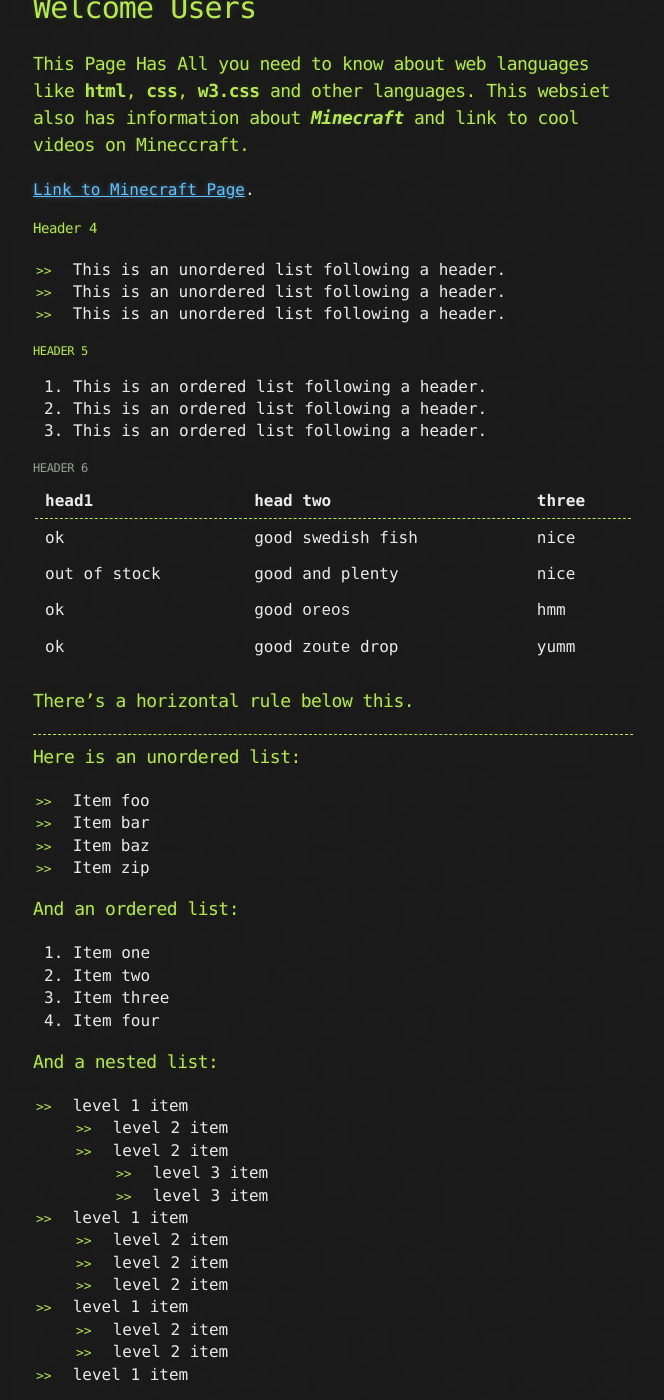
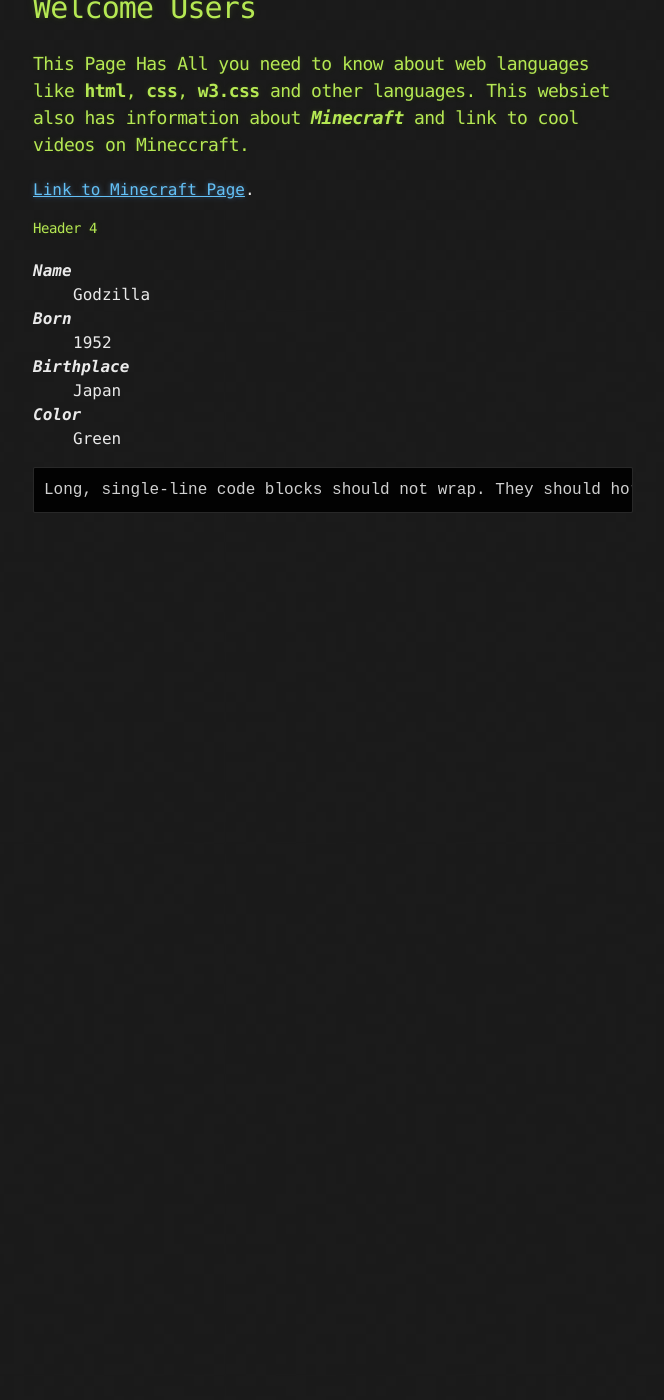
Before and after one commit to Pranked3/shaankmahajan.github.io, a Jekyll site: the page built from index.md, in a window 1280 px wide and 1400 px high, scrolled down 221 px. Shown: the whole window, without its empty margins (307-971 px from the left). Built offline with Jekyll 4.4.1, drawn with Linux system fonts in a browser that asks for light colours; the repository's description, which GitHub fills in, is left out; after the commit the page ends 900 px from its top, so only the background shows below that; some of the changed text lies outside the part shown.

Commit message:
change10

````diff
--- a/index.md
+++ b/index.md
@@ -10,70 +10,6 @@ layout: default
 [Link to Minecraft Page](minecraft-page).
 
 #### [](#header-4)Header 4
-
-*   This is an unordered list following a header.
-*   This is an unordered list following a header.
-*   This is an unordered list following a header.
-
-##### [](#header-5)Header 5
-
-1.  This is an ordered list following a header.
-2.  This is an ordered list following a header.
-3.  This is an ordered list following a header.
-
-###### [](#header-6)Header 6
-
-| head1        | head two          | three |
-|:-------------|:------------------|:------|
-| ok           | good swedish fish | nice  |
-| out of stock | good and plenty   | nice  |
-| ok           | good `oreos`      | hmm   |
-| ok           | good `zoute` drop | yumm  |
-
-### There's a horizontal rule below this.
-
-* * *
-
-### Here is an unordered list:
-
-*   Item foo
-*   Item bar
-*   Item baz
-*   Item zip
-
-### And an ordered list:
-
-1.  Item one
-1.  Item two
-1.  Item three
-1.  Item four
-
-### And a nested list:
-
-- level 1 item
-  - level 2 item
-  - level 2 item
-    - level 3 item
-    - level 3 item
-- level 1 item
-  - level 2 item
-  - level 2 item
-  - level 2 item
-- level 1 item
-  - level 2 item
-  - level 2 item
-- level 1 item
-
-### Small image
-
-![](https://assets-cdn.github.com/images/icons/emoji/octocat.png)
-
-### Large image
-
-![](https://guides.github.com/activities/hello-world/branching.png)
-
-
-### Definition lists can be used with HTML syntax.
 
 <dl>
 <dt>Name</dt>
@@ -89,7 +25,3 @@ layout: default
 ```
 Long, single-line code blocks should not wrap. They should horizontally scroll if they are too long. This line should be long enough to demonstrate this.
 ```
-
-```
-The final element.
-```
````
